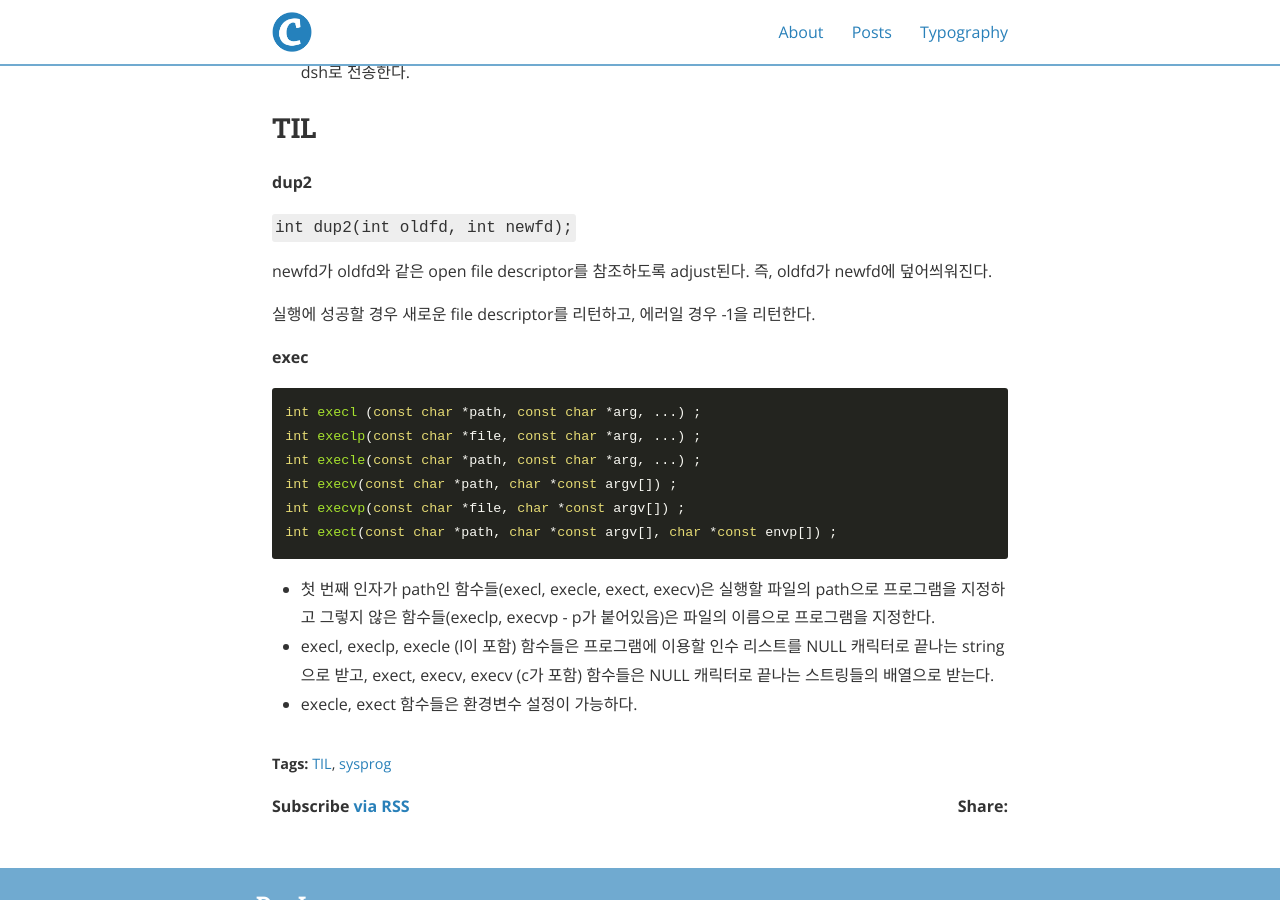
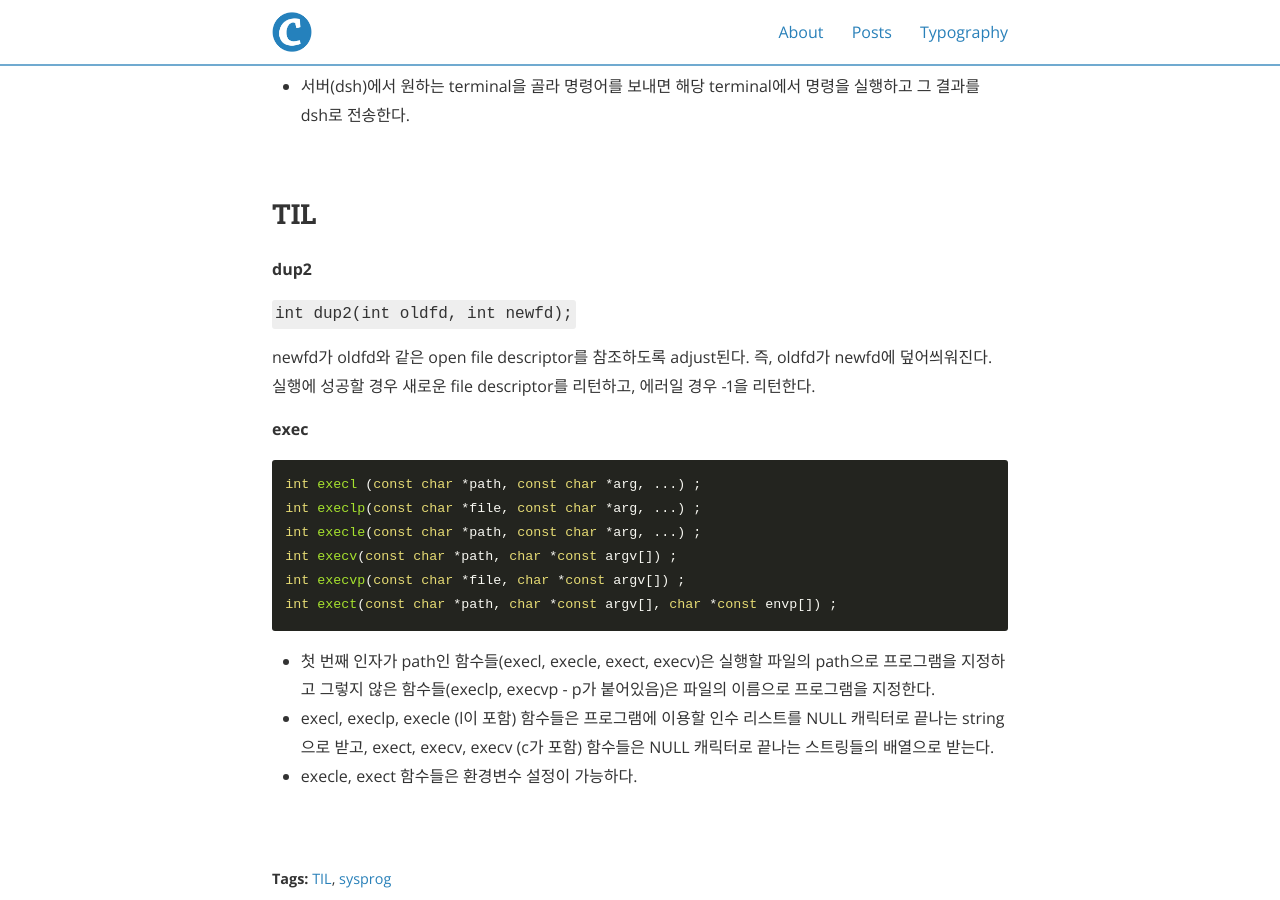
Before and after one commit to KimSeoYe/KimSeoYe.github.io, a Jekyll site: the page built from _posts/2021-07-08-[TIL]-System-Programming-Study-Day-9.md, in a window 1280 px wide and 900 px high, scrolled down 720 px. Built offline with Jekyll 4.4.1, drawn with Linux system fonts in a browser that asks for light colours; nearby versions of some CDN libraries.

Commit message:
Update 2021-07-08-[TIL]-System-Programming-Study-Day-9.md

````diff
--- a/_posts/2021-07-08-[TIL]-System-Programming-Study-Day-9.md
+++ b/_posts/2021-07-08-[TIL]-System-Programming-Study-Day-9.md
@@ -9,9 +9,13 @@ cover:  "/assets/headers/mountain.jpg"
 ---
 # Start implementing dsh: Distributed Shell
 
+<br>
+
 ## Description
 - 전에 만들었던 채팅 서버를 이용하여 distributed shell을 구현한다.
 - 서버(dsh)에서 원하는 terminal을 골라 명령어를 보내면 해당 terminal에서 명령을 실행하고 그 결과를 dsh로 전송한다.
+
+<br>
 
 ## TIL
 
@@ -19,9 +23,7 @@ cover:  "/assets/headers/mountain.jpg"
 
 `int dup2(int oldfd, int newfd);`
 
-newfd가 oldfd와 같은 open file descriptor를 참조하도록 adjust된다. 즉, oldfd가 newfd에 덮어씌워진다.
-
-실행에 성공할 경우 새로운 file descriptor를 리턴하고, 에러일 경우 -1을 리턴한다.
+newfd가 oldfd와 같은 open file descriptor를 참조하도록 adjust된다. 즉, oldfd가 newfd에 덮어씌워진다. 실행에 성공할 경우 새로운 file descriptor를 리턴하고, 에러일 경우 -1을 리턴한다.
 
 **exec**
 ```
@@ -35,3 +37,5 @@ int exect(const char *path, char *const argv[], char *const envp[]) ;
 - 첫 번째 인자가 path인 함수들(execl, execle, exect, execv)은 실행할 파일의 path으로 프로그램을 지정하고 그렇지 않은 함수들(execlp, execvp - p가 붙어있음)은 파일의 이름으로 프로그램을 지정한다.
 - execl, execlp, execle (l이 포함) 함수들은 프로그램에 이용할 인수 리스트를 NULL 캐릭터로 끝나는 string으로 받고, exect, execv, execv (c가 포함) 함수들은 NULL 캐릭터로 끝나는 스트링들의 배열으로 받는다.
 - execle, exect 함수들은 환경변수 설정이 가능하다.
+
+<br>
````
